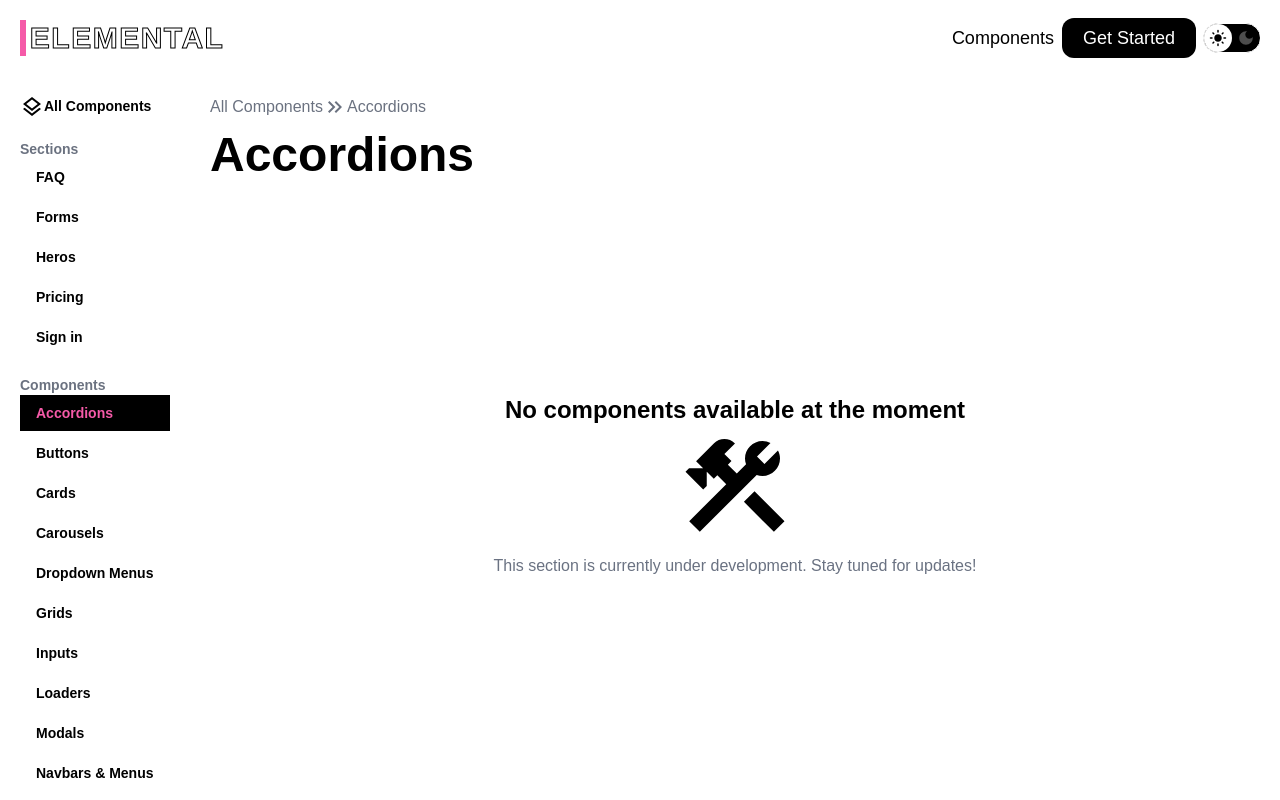
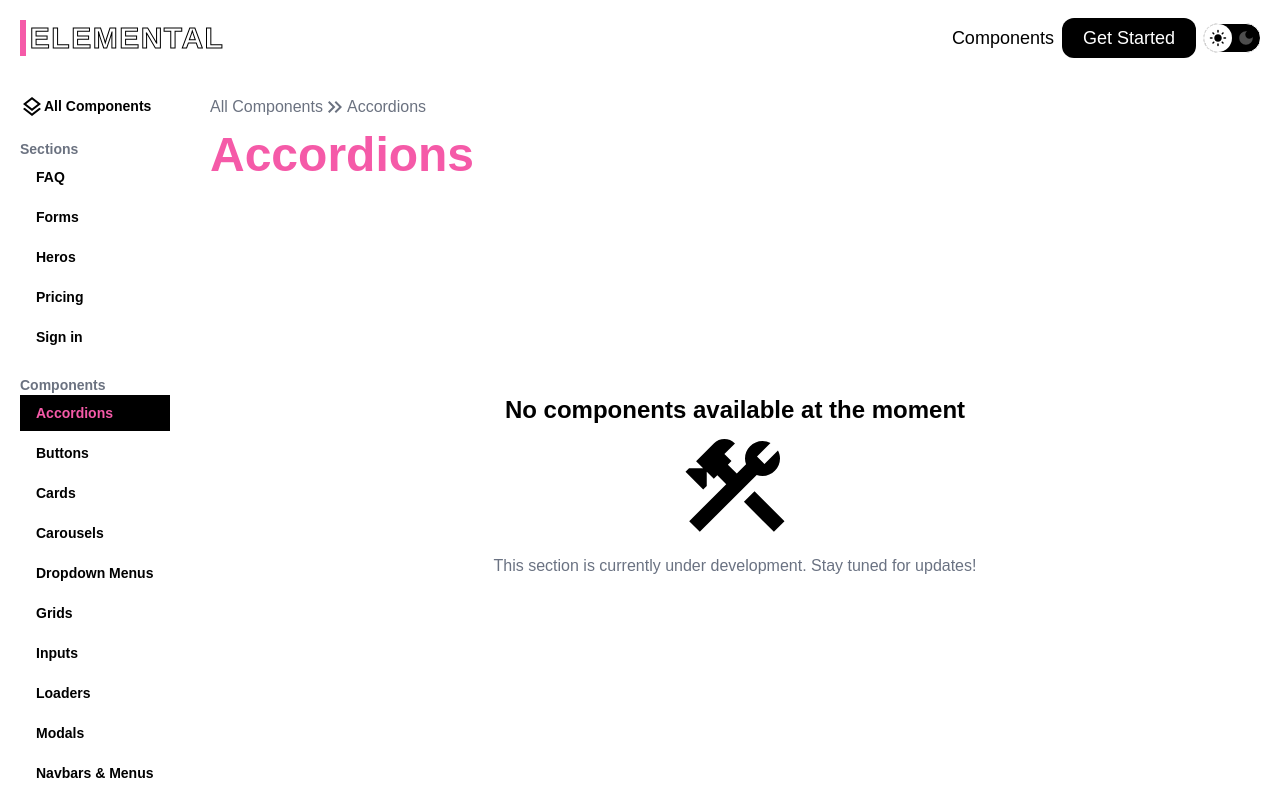
Before and after one commit to kevincas01/Elemental, a Next.js app in the folder elemental/: page /components/accordions in a window 1280 px wide. Built offline with nearby package versions, Linux system fonts and the light colour scheme.

Commit message:
Slight color change to components header

```diff
--- a/elemental/app/(components pages)/components/[component_name]/page.tsx
+++ b/elemental/app/(components pages)/components/[component_name]/page.tsx
@@ -37,7 +37,7 @@ export default async function Page({ params }: PageProps) {
         <KeyboardDoubleArrowRightOutlinedIcon />
         <span>{component.name}</span>
       </div>
-      <h1>{component.name}</h1>
+      <h1 className="text-primary">{component.name}</h1>
 
       {elementsWithFiles.length > 0 ? (
         <>
```
